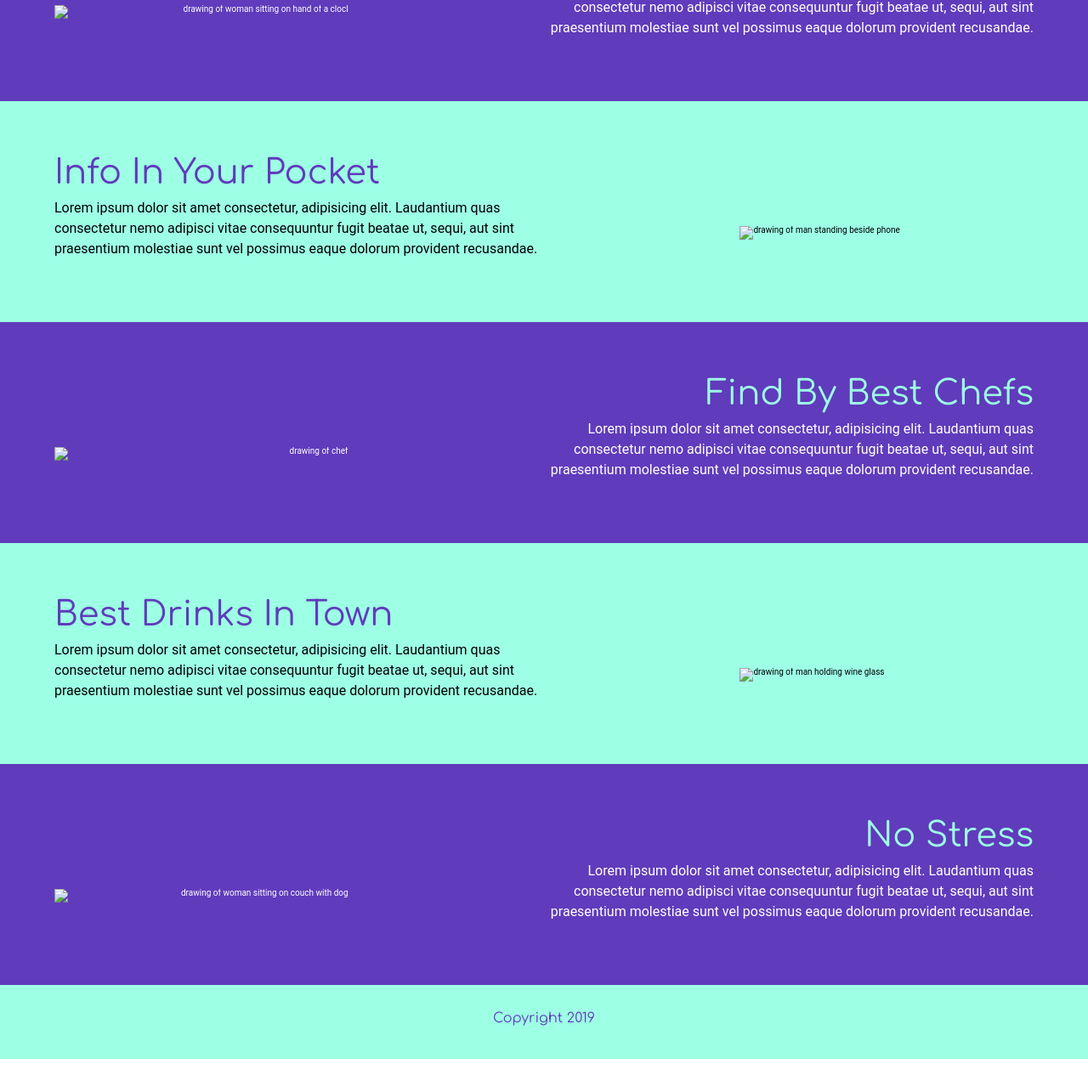
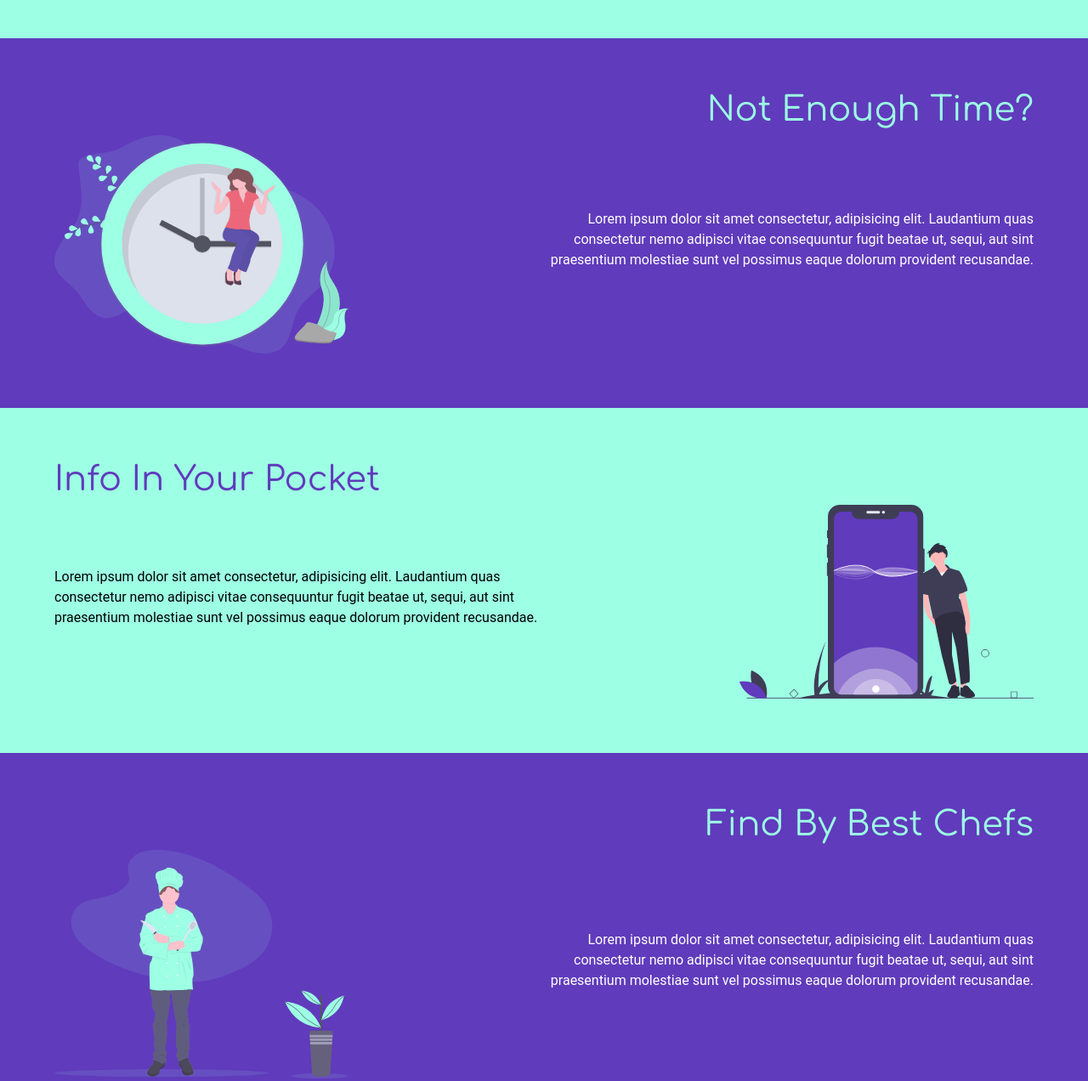
Before and after one commit to BW-Restaurant-Passport/Landing-Page, a plain HTML site: page index.html in a window 1280 px wide. Shown: the part 1449-2721 px from the top of the page at 85% size. Before the commit the page ends 2695 px from the top, so only its background shows below. Drawn offline with Linux system fonts and the light colour scheme; the site is published under a folder, as on GitHub Pages, so addresses that start at the root find nothing.

Commit message:
added dot

```diff
--- a/index.html
+++ b/index.html
@@ -52,13 +52,13 @@
                 <p>Lorem ipsum dolor sit amet consectetur, adipisicing elit. Laudantium quas consectetur nemo adipisci
                     vitae consequuntur fugit beatae ut, sequi, aut sint praesentium molestiae sunt vel possimus eaque
                     dolorum provident recusandae.</p>
-                <img src="/images/undraw_special_event_4aj8.svg" alt="drawing of people eating">
+                <img src="./images/undraw_special_event_4aj8.svg" alt="drawing of people eating">
             </div>
         </section>
         <section id="time">
             <h2>Not Enough Time?</h2>
             <div class="info">
-                <img src="/images/undraw_time_management_30iu (1).svg"
+                <img src="./images/undraw_time_management_30iu (1).svg"
                     alt="drawing of woman sitting on hand of a clocl">
                 <p>Lorem ipsum dolor sit amet consectetur, adipisicing elit. Laudantium quas consectetur nemo adipisci
                     vitae consequuntur fugit beatae ut, sequi, aut sint praesentium molestiae sunt vel possimus eaque
@@ -71,13 +71,13 @@
                 <p>Lorem ipsum dolor sit amet consectetur, adipisicing elit. Laudantium quas consectetur nemo adipisci
                     vitae consequuntur fugit beatae ut, sequi, aut sint praesentium molestiae sunt vel possimus eaque
                     dolorum provident recusandae.</p>
-                <img src="/images/undraw_Mobile_application_mr4r.svg" alt="drawing of man standing beside phone">
+                <img src="./images/undraw_Mobile_application_mr4r.svg" alt="drawing of man standing beside phone">
             </div>
         </section>
         <section id="chef">
             <h2>Find By Best Chefs</h2>
             <div class="info">
-                <img src="/images/undraw_Chef_cu0r.svg" alt="drawing of chef">
+                <img src="./images/undraw_Chef_cu0r.svg" alt="drawing of chef">
                 <p>Lorem ipsum dolor sit amet consectetur, adipisicing elit. Laudantium quas consectetur nemo adipisci
                     vitae consequuntur fugit beatae ut, sequi, aut sint praesentium molestiae sunt vel possimus eaque
                     dolorum provident recusandae.</p>
@@ -89,13 +89,13 @@
                 <p>Lorem ipsum dolor sit amet consectetur, adipisicing elit. Laudantium quas consectetur nemo adipisci
                     vitae consequuntur fugit beatae ut, sequi, aut sint praesentium molestiae sunt vel possimus eaque
                     dolorum provident recusandae.</p>
-                <img src="/images/undraw_wine_tasting_30vw.svg" alt="drawing of man holding wine glass">
+                <img src="./images/undraw_wine_tasting_30vw.svg" alt="drawing of man holding wine glass">
             </div>
         </section>
         <section id="stress">
             <h2>No Stress</h2>
             <div class="info">
-                <img src="/images/undraw_chilling_8tii (1).svg" alt="drawing of woman sitting on couch with dog">
+                <img src="./images/undraw_chilling_8tii (1).svg" alt="drawing of woman sitting on couch with dog">
                 <p>Lorem ipsum dolor sit amet consectetur, adipisicing elit. Laudantium quas consectetur nemo adipisci
                     vitae consequuntur fugit beatae ut, sequi, aut sint praesentium molestiae sunt vel possimus eaque
                     dolorum provident recusandae.</p>
```
